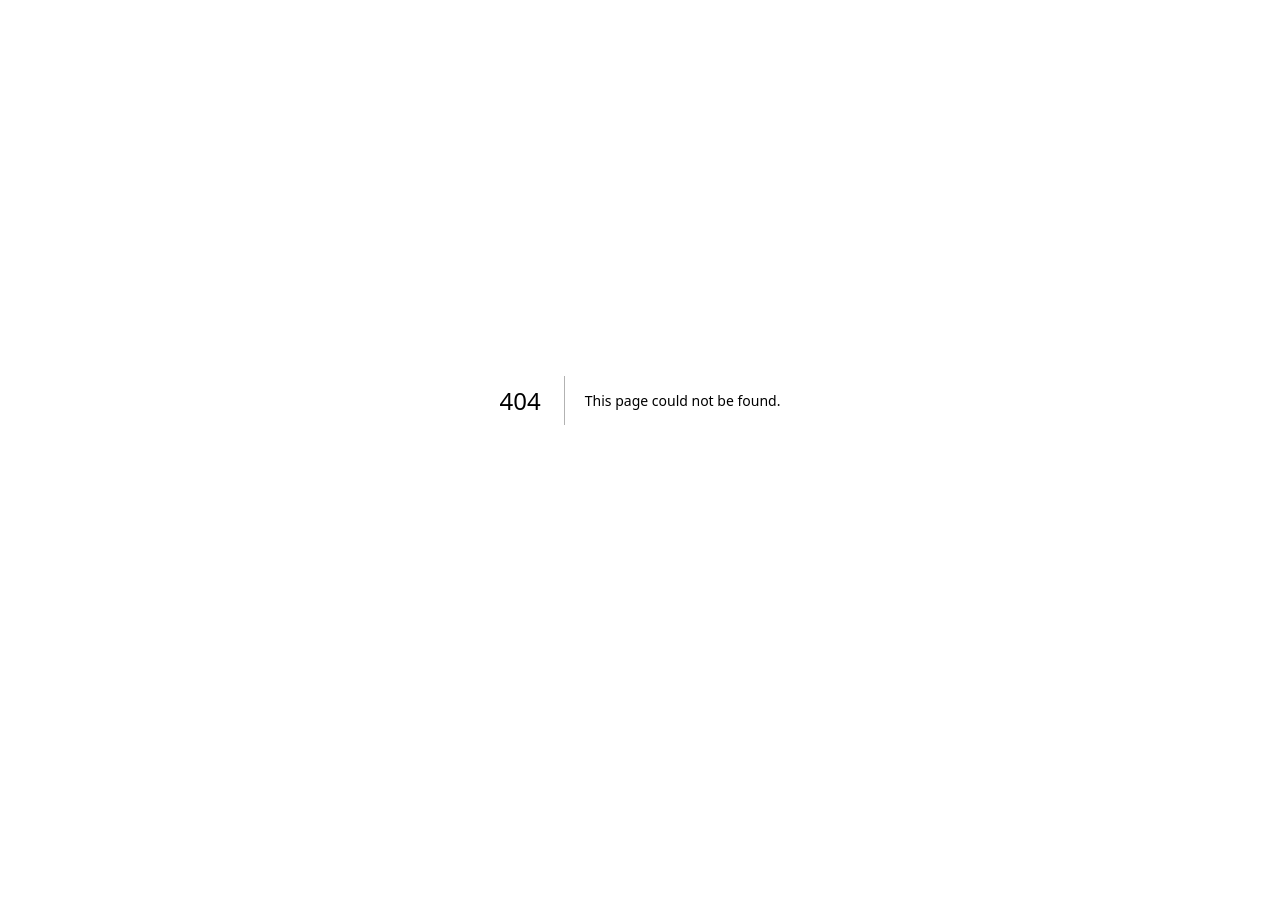
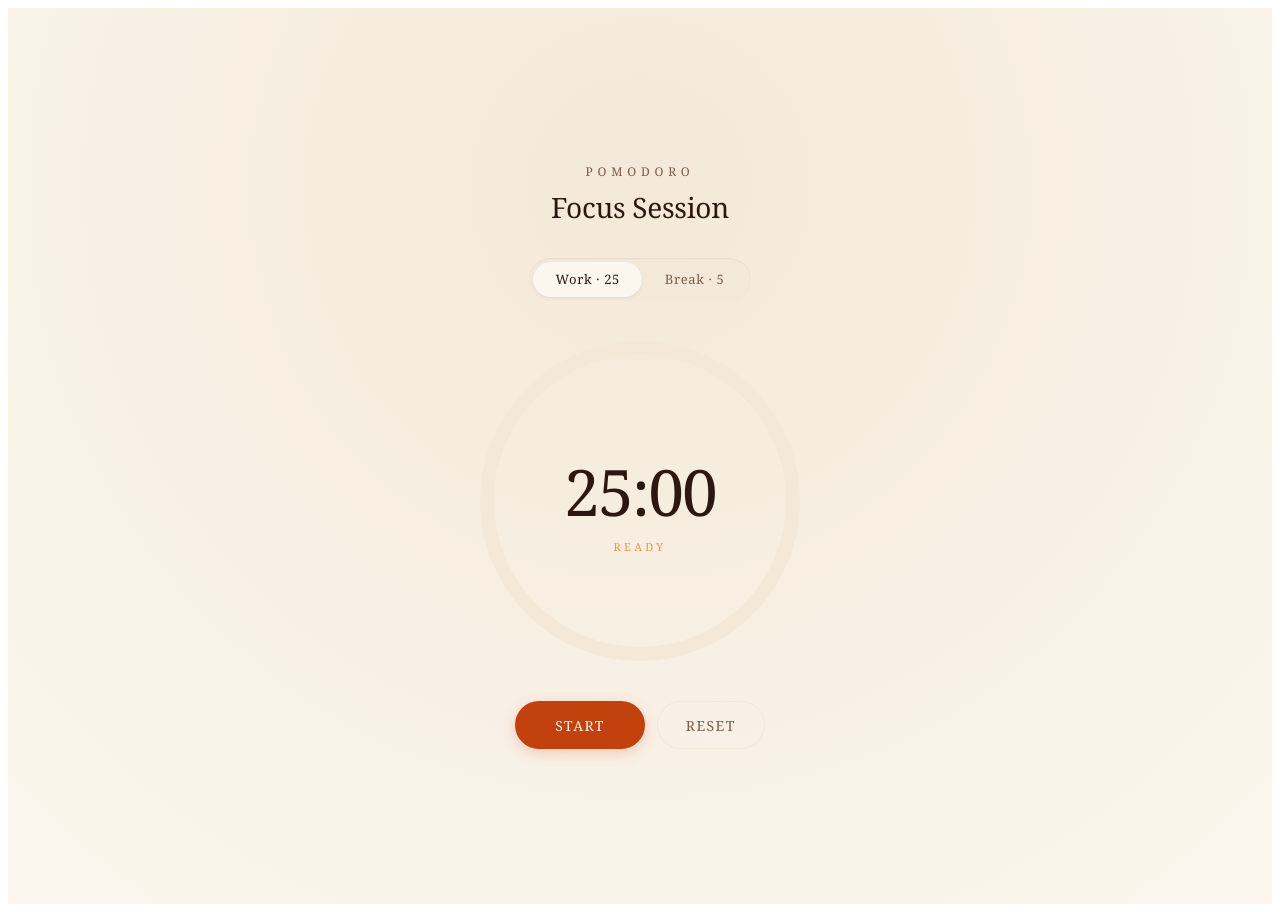
Before and after one commit to adamanz/slopcon-demo, a Next.js app: page /pomodoro in a window 1280 px wide. Before the commit this address had no page. Before the commit the page ends 800 px from the top, so only its background shows below. Built offline with nearby package versions, Linux system fonts and the light colour scheme.

Commit message:
Add Pomodoro timer page with circular countdown
Co-authored-by: Adam Anzuoni <adam.anzuoni@anysphere.co>

```diff
--- /dev/null
+++ b/app/pomodoro/page.tsx
@@ -0,0 +1,188 @@
+"use client";
+
+import { useEffect, useRef, useState, CSSProperties } from "react";
+
+type Mode = "work" | "break";
+
+const DURATIONS: Record<Mode, number> = { work: 25 * 60, break: 5 * 60 };
+
+const C = {
+  bg: "#FBF6EE",
+  surface: "#F4E9D8",
+  ink: "#2B1810",
+  inkSoft: "#7A5C48",
+  work: "#C2410C",
+  workSoft: "#FB923C",
+  break: "#B45309",
+  breakSoft: "#FCD34D",
+};
+
+const fmt = (s: number) =>
+  `${Math.floor(s / 60).toString().padStart(2, "0")}:${(s % 60).toString().padStart(2, "0")}`;
+
+export default function PomodoroPage() {
+  const [mode, setMode] = useState<Mode>("work");
+  const [remaining, setRemaining] = useState<number>(DURATIONS.work);
+  const [running, setRunning] = useState<boolean>(false);
+  const intervalRef = useRef<ReturnType<typeof setInterval> | null>(null);
+
+  useEffect(() => {
+    if (!running) return;
+    intervalRef.current = setInterval(() => {
+      setRemaining((r) => {
+        if (r <= 1) {
+          setRunning(false);
+          return 0;
+        }
+        return r - 1;
+      });
+    }, 1000);
+    return () => {
+      if (intervalRef.current) clearInterval(intervalRef.current);
+    };
+  }, [running]);
+
+  const switchMode = (next: Mode) => {
+    setMode(next);
+    setRemaining(DURATIONS[next]);
+    setRunning(false);
+  };
+  const reset = () => {
+    setRunning(false);
+    setRemaining(DURATIONS[mode]);
+  };
+
+  const total = DURATIONS[mode];
+  const progress = 1 - remaining / total;
+  const size = 320;
+  const stroke = 14;
+  const r = (size - stroke) / 2;
+  const circ = 2 * Math.PI * r;
+  const accent = mode === "work" ? C.work : C.break;
+  const accentSoft = mode === "work" ? C.workSoft : C.breakSoft;
+
+  const tabBtn = (active: boolean): CSSProperties => ({
+    border: "none",
+    background: active ? C.bg : "transparent",
+    color: active ? C.ink : C.inkSoft,
+    padding: "0.55rem 1.4rem",
+    borderRadius: 999,
+    fontSize: 13,
+    fontFamily: "inherit",
+    letterSpacing: "0.05em",
+    cursor: "pointer",
+    boxShadow: active ? "0 1px 3px rgba(43,24,16,0.08)" : "none",
+    transition: "all 0.2s ease",
+  });
+
+  return (
+    <main
+      style={{
+        minHeight: "100vh",
+        background: `radial-gradient(circle at 50% 20%, ${C.surface}, ${C.bg})`,
+        color: C.ink,
+        fontFamily: "ui-serif, Georgia, 'Times New Roman', serif",
+        display: "flex",
+        flexDirection: "column",
+        alignItems: "center",
+        justifyContent: "center",
+        padding: "3rem 1.5rem",
+      }}
+    >
+      <div style={{ textAlign: "center", marginBottom: "2rem" }}>
+        <p style={{ letterSpacing: "0.4em", fontSize: 12, textTransform: "uppercase", color: C.inkSoft, margin: 0 }}>
+          Pomodoro
+        </p>
+        <h1 style={{ fontSize: 28, fontWeight: 400, margin: "0.5rem 0 0", letterSpacing: "-0.01em" }}>
+          {mode === "work" ? "Focus Session" : "Take a Breath"}
+        </h1>
+      </div>
+
+      <div
+        role="tablist"
+        style={{
+          display: "inline-flex",
+          background: C.surface,
+          padding: 4,
+          borderRadius: 999,
+          marginBottom: "2.5rem",
+          boxShadow: "inset 0 1px 2px rgba(43,24,16,0.06)",
+        }}
+      >
+        {(["work", "break"] as Mode[]).map((m) => (
+          <button key={m} role="tab" aria-selected={mode === m} onClick={() => switchMode(m)} style={tabBtn(mode === m)}>
+            {m === "work" ? "Work · 25" : "Break · 5"}
+          </button>
+        ))}
+      </div>
+
+      <div style={{ position: "relative", width: size, height: size }}>
+        <svg width={size} height={size} style={{ transform: "rotate(-90deg)" }}>
+          <circle cx={size / 2} cy={size / 2} r={r} fill="none" stroke={C.surface} strokeWidth={stroke} />
+          <circle
+            cx={size / 2}
+            cy={size / 2}
+            r={r}
+            fill="none"
+            stroke={accent}
+            strokeWidth={stroke}
+            strokeLinecap="round"
+            strokeDasharray={circ}
+            strokeDashoffset={circ * (1 - progress)}
+            style={{ transition: "stroke-dashoffset 0.9s linear, stroke 0.3s ease" }}
+          />
+        </svg>
+        <div style={{ position: "absolute", inset: 0, display: "flex", flexDirection: "column", alignItems: "center", justifyContent: "center" }}>
+          <div style={{ fontSize: 64, fontWeight: 300, letterSpacing: "-0.03em", fontVariantNumeric: "tabular-nums" }}>
+            {fmt(remaining)}
+          </div>
+          <div style={{ fontSize: 11, letterSpacing: "0.3em", textTransform: "uppercase", color: accentSoft, marginTop: 4 }}>
+            {running ? "In progress" : remaining === 0 ? "Complete" : "Ready"}
+          </div>
+        </div>
+      </div>
+
+      <div style={{ display: "flex", gap: 12, marginTop: "2.5rem" }}>
+        <button
+          onClick={() => setRunning((v) => !v)}
+          disabled={remaining === 0}
+          style={{
+            border: "none",
+            background: accent,
+            color: C.bg,
+            padding: "0.85rem 2.5rem",
+            borderRadius: 999,
+            fontSize: 14,
+            fontFamily: "inherit",
+            letterSpacing: "0.1em",
+            textTransform: "uppercase",
+            cursor: remaining === 0 ? "not-allowed" : "pointer",
+            opacity: remaining === 0 ? 0.4 : 1,
+            boxShadow: `0 4px 14px ${accent}33`,
+            transition: "all 0.2s ease",
+          }}
+        >
+          {running ? "Pause" : "Start"}
+        </button>
+        <button
+          onClick={reset}
+          style={{
+            border: `1px solid ${C.surface}`,
+            background: "transparent",
+            color: C.inkSoft,
+            padding: "0.85rem 1.75rem",
+            borderRadius: 999,
+            fontSize: 14,
+            fontFamily: "inherit",
+            letterSpacing: "0.1em",
+            textTransform: "uppercase",
+            cursor: "pointer",
+            transition: "all 0.2s ease",
+          }}
+        >
+          Reset
+        </button>
+      </div>
+    </main>
+  );
+}
```
